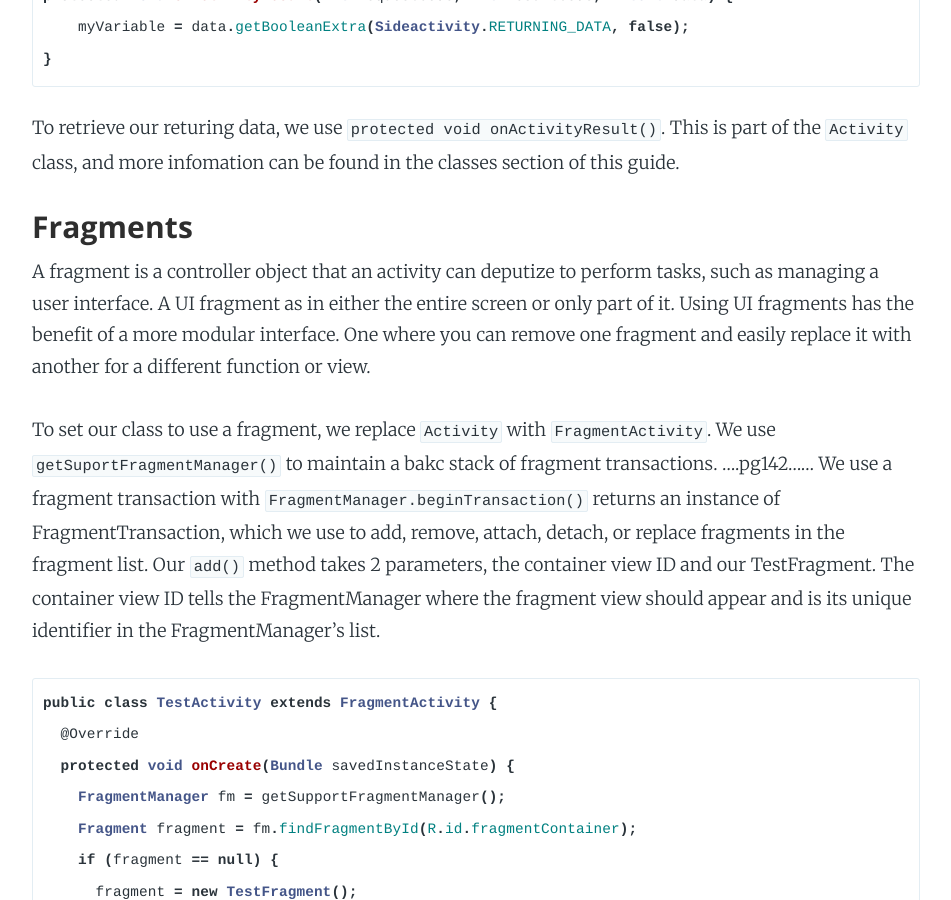
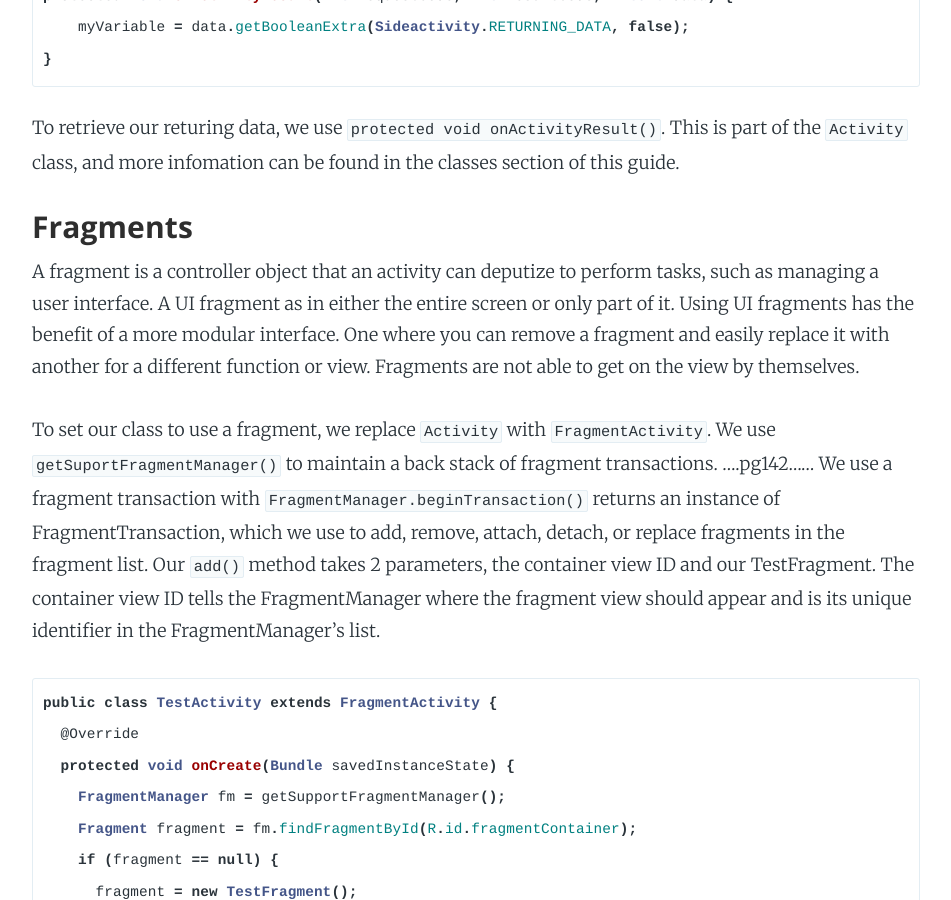
Before and after one commit to Carpk/ShawnKlein, a Jekyll site: the page built from _posts/2016-07-16-introduction-to-android.md, in a window 1280 px wide and 900 px high, scrolled down 5908 px. Shown: the whole window, without its empty margins (164-1115 px from the left). Built offline with Jekyll 4.4.1, drawn with Linux system fonts in a browser that asks for light colours; nearby versions of some CDN libraries; some web fonts are replaced; Markdown is read by kramdown in place of the engine named in the settings.

Commit message:
create a more descrtiptive paragraph for fragments section of into-2-android post

`````diff
--- a/_posts/2016-07-16-introduction-to-android.md
+++ b/_posts/2016-07-16-introduction-to-android.md
@@ -158,9 +158,9 @@ To retrieve our returing data, we use `protected void onActivityResult()`. This
 
 ### Fragments
 
-A fragment is a controller object that an activity can deputize to perform tasks, such as managing a user interface. A UI fragment as in either the entire screen or only part of it. Using UI fragments has the benefit of a more modular interface. One where you can remove one fragment and easily replace it with another for a different function or view.
+A fragment is a controller object that an activity can deputize to perform tasks, such as managing a user interface. A UI fragment as in either the entire screen or only part of it. Using UI fragments has the benefit of a more modular interface. One where you can remove a fragment and easily replace it with another for a different function or view. Fragments are not able to get on the view by themselves.
 
-To set our class to use a fragment, we replace `Activity` with `FragmentActivity`. We use `getSuportFragmentManager()` to maintain a bakc stack of fragment transactions. ....pg142...... We use a fragment transaction with `FragmentManager.beginTransaction()` returns an instance of FragmentTransaction, which we use to add, remove, attach, detach, or replace fragments in the fragment list. Our `add()` method takes 2 parameters, the container view ID and our TestFragment. The container view ID tells the FragmentManager where the fragment view should appear and is its unique identifier in the FragmentManager's list.
+To set our class to use a fragment, we replace `Activity` with `FragmentActivity`. We use `getSuportFragmentManager()` to maintain a back stack of fragment transactions. ....pg142...... We use a fragment transaction with `FragmentManager.beginTransaction()` returns an instance of FragmentTransaction, which we use to add, remove, attach, detach, or replace fragments in the fragment list. Our `add()` method takes 2 parameters, the container view ID and our TestFragment. The container view ID tells the FragmentManager where the fragment view should appear and is its unique identifier in the FragmentManager's list.
 
 ````java
 public class TestActivity extends FragmentActivity {
`````
